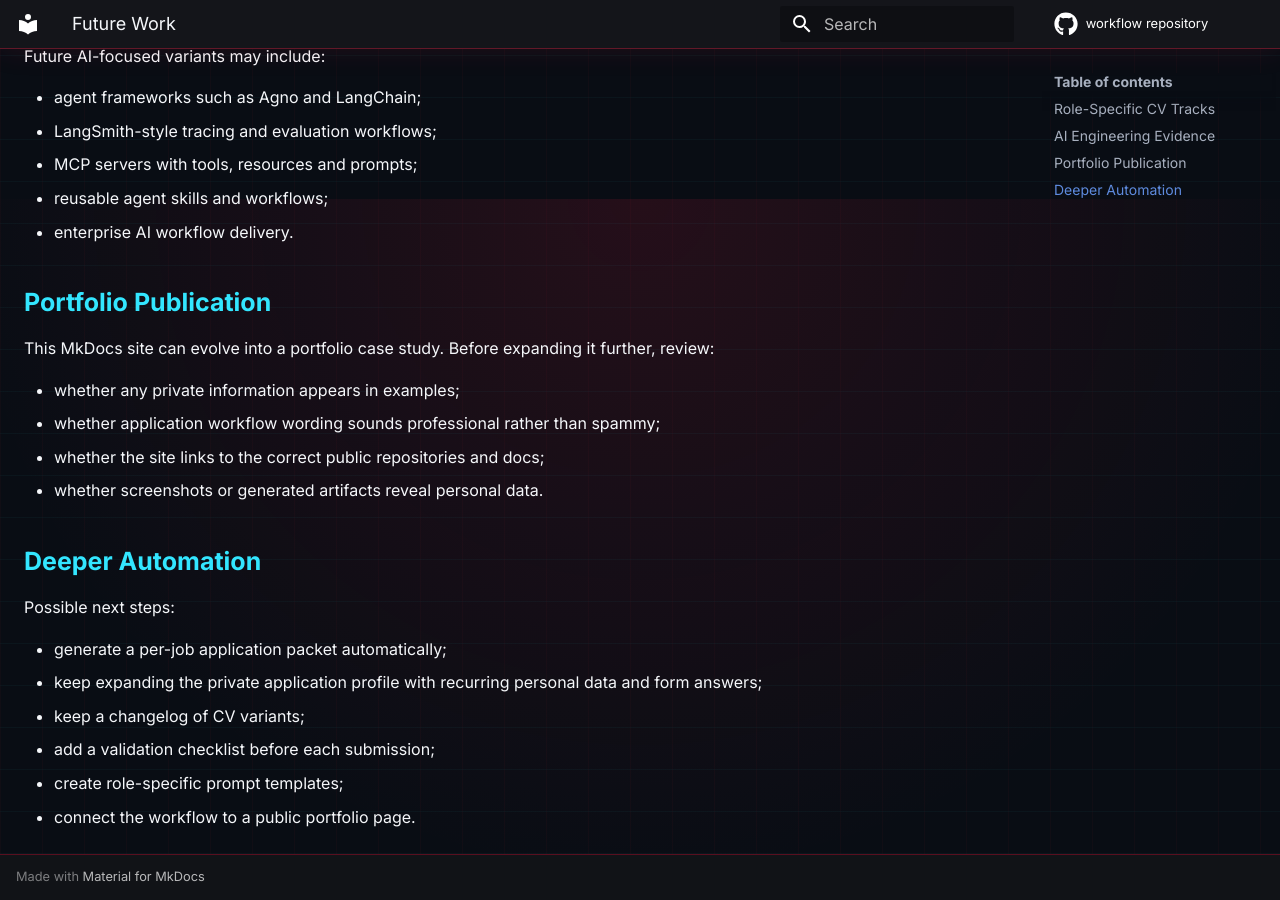
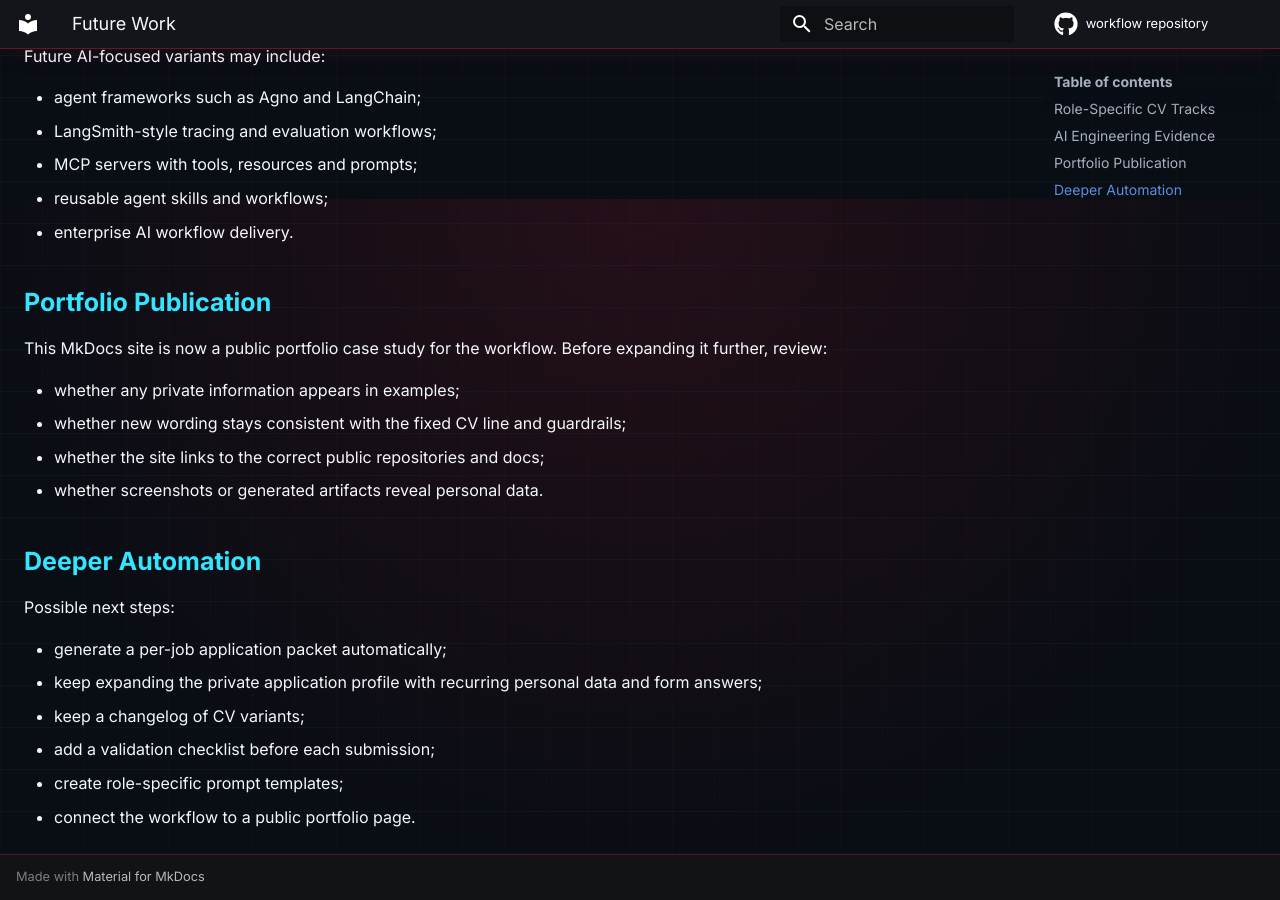
Before and after one commit to ddm18/codex-managed-application-workflow, an MkDocs documentation site: the page built from docs/future-work.md, in a window 1280 px wide and 900 px high, scrolled down 701 px. Built offline with MkDocs 1.6.1 and Material for MkDocs 9.7.7, drawn with Linux system fonts in a browser that asks for light colours; comment, search, counter and statistics services are not loaded.

Commit message:
Document fixed Codex workflow CV wording

```diff
--- a/docs/future-work.md
+++ b/docs/future-work.md
@@ -31,11 +31,11 @@ Future AI-focused variants may include:
 
 ## Portfolio Publication
 
-This MkDocs site can evolve into a portfolio case study. Before expanding it
-further, review:
+This MkDocs site is now a public portfolio case study for the workflow. Before
+expanding it further, review:
 
 - whether any private information appears in examples;
-- whether application workflow wording sounds professional rather than spammy;
+- whether new wording stays consistent with the fixed CV line and guardrails;
 - whether the site links to the correct public repositories and docs;
 - whether screenshots or generated artifacts reveal personal data.
 
```
Also changed, not shown: docs/guardrails.md (+6 -0 lines), docs/index.md (+2 -1 lines).
